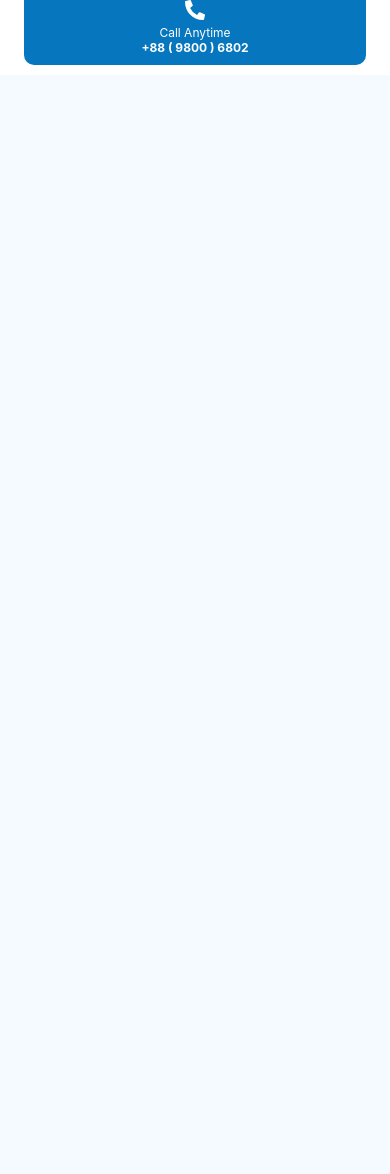
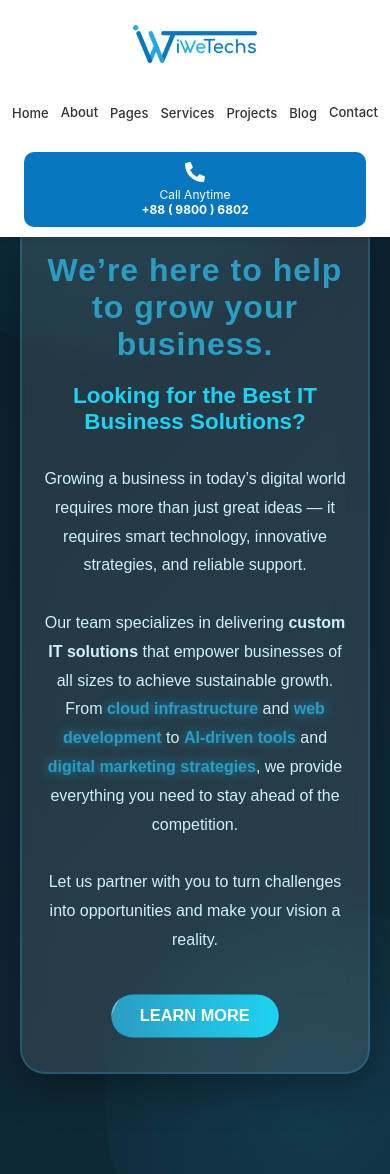
Before and after one commit to sujalkakadiya34/iwetechs, a React (Create React App) app: page /cta-learn in a window 390 px wide. Before the commit the page ends 844 px from the top, so only its background shows below. Built offline with nearby package versions, Linux system fonts and the light colour scheme.

Commit message:
active learn more button

```diff
--- a/src/App.css
+++ b/src/App.css
@@ -79,7 +79,6 @@
 
 .navbar-container {
   position: fixed;
-   transition: 5s;
   top: 0;
   left: 0;
   width: 100%;
@@ -607,35 +606,40 @@ body {
 /* === Learn More Page css === */
 .learn-more-container {
   min-height: 100vh;
-  background: linear-gradient(to right, #f8f9ff, #eef2ff);
+  background: linear-gradient(to right, #0f3a4d, #2b9cc2);
   display: flex;
   justify-content: center;
   align-items: center;
   padding: 60px 20px;
   margin-top: 100px;
+  position: relative;
+  font-family: "Poppins", sans-serif;
 }
 
 .learn-more-content {
   max-width: 900px;
   text-align: center;
-  background: #fff;
+  background: rgba(255, 255, 255, 0.1);
+  backdrop-filter: blur(12px);
   padding: 40px 30px;
-  border-radius: 12px;
-  box-shadow: 0 10px 30px rgba(0, 0, 0, 0.1);
+  border-radius: 20px;
+  box-shadow: 0 15px 40px rgba(0, 0, 0, 0.3);
   animation: fadeIn 1s ease-in-out;
+  border: 2px solid rgba(43, 156, 194, 0.3);
 }
 
 .learn-more-title {
   font-size: 36px;
   font-weight: 800;
-  color: #333;
+  color: #e0f7fa;
   margin-bottom: 20px;
+  text-shadow: 0 0 10px rgba(43, 156, 194, 0.7);
 }
 
 .learn-more-text {
   font-size: 18px;
   line-height: 1.8;
-  color: #555;
+  color: #d9f5ff;
   margin-bottom: 40px;
 }
 
@@ -648,11 +652,11 @@ body {
 }
 
 .stat-box {
-  background: linear-gradient(135deg, #6a11cb, #2575fc);
+  background: linear-gradient(135deg, #2b9cc2, #00c0ff);
   color: #fff;
   padding: 20px 30px;
-  border-radius: 12px;
-  box-shadow: 0 6px 15px rgba(0, 0, 0, 0.2);
+  border-radius: 15px;
+  box-shadow: 0 6px 15px rgba(0, 0, 0, 0.25);
   text-align: center;
   width: 180px;
   transition: all 0.3s ease;
@@ -660,7 +664,7 @@ body {
 
 .stat-box:hover {
   transform: translateY(-5px);
-  box-shadow: 0 10px 20px rgba(0, 0, 0, 0.25);
+  box-shadow: 0 12px 25px rgba(43, 156, 194, 0.5);
 }
 
 .stat-box h2 {
@@ -672,6 +676,7 @@ body {
 .stat-box p {
   font-size: 14px;
   margin: 0;
+  color: #e0f7fa;
 }
 
 /* === Animation === */
@@ -692,7 +697,7 @@ body {
     font-size: 28px;
   }
 
-  .learn-more-container{
+  .learn-more-container {
     margin-top: 80px;
   }
 
@@ -1605,7 +1610,7 @@ body {
 }
 
 .solutionimage-title-si {
-  font-size: 46px;
+  font-size: 80px;
   margin-top: -8px;
   font-weight: 800;
   line-height: 1.3;
@@ -2036,24 +2041,31 @@ body {
 /* LearnMoreReady.js */
 
 /* ===== Page Wrapper ===== */
+/* ===== Page Wrapper ===== */
 .lm-ready-page {
   font-family: "Poppins", sans-serif;
-  color: #222;
-  margin-top: 125px;
+  color: #fff;
+  margin-top: 120px;
+  background: linear-gradient(135deg, #0f3a4d, #2b9cc2);
+  min-height: 100vh;
 }
 
 /* ===== Hero Section ===== */
 .lm-ready-hero {
-  background: linear-gradient(120deg, #00c3ff, #6c63ff);
-  color: #fff;
+  text-align: center;
   padding: 100px 20px;
-  text-align: center;
+  background: linear-gradient(135deg, #2b9cc2, #0f3a4d);
+  color: #e0f7fa;
+  position: relative;
+  overflow: hidden;
 }
 
 .lm-ready-hero h1 {
   font-size: 42px;
   font-weight: 700;
   margin-bottom: 12px;
+  text-shadow: 0 0 15px rgba(43, 156, 194, 0.8);
+  animation: slideDown 1s ease forwards;
 }
 
 .lm-ready-hero p {
@@ -2061,6 +2073,7 @@ body {
   opacity: 0.9;
   max-width: 700px;
   margin: 0 auto;
+  animation: fadeIn 1.2s ease forwards;
 }
 
 /* ===== Content Section ===== */
@@ -2070,24 +2083,30 @@ body {
   margin: 0 auto;
 }
 
-.content-box {
-  background: #fff;
-  border-radius: 12px;
-  padding: 40px 30px;
-  box-shadow: 0 6px 20px rgba(0, 0, 0, 0.06);
-}
-
-.content-box h2 {
+.content-box-lm {
+  background: rgba(255, 255, 255, 0.1);
+  backdrop-filter: blur(12px);
+  border-radius: 20px;
+  padding: 40px 35px;
+  box-shadow: 0 15px 40px rgba(0, 0, 0, 0.3);
+  border: 2px solid rgba(43, 156, 194, 0.3);
+  animation: fadeInScale 1s ease forwards;
+  color: #e0f7fa;
+}
+
+/* Content Titles & Text */
+.content-box-lm h2 {
   font-size: 28px;
   margin-bottom: 16px;
-  color: #007acc;
-}
-
-.content-box p {
-  font-size: 16px;
-  color: #555;
+  color: #2b9cc2;
+  text-shadow: 0 0 8px rgba(43, 156, 194, 0.7);
+}
+
+.content-box-lm-p {
+  margin-bottom: 20px;
+  margin-top: 15px;
   line-height: 1.7;
-  margin-bottom: 24px;
+  color: #d9f5ff;
 }
 
 /* ===== Features List ===== */
@@ -2103,34 +2122,70 @@ body {
   gap: 12px;
   margin-bottom: 12px;
   font-size: 16px;
-  color: #444;
+  color: #d9f5ff;
+  animation: fadeIn 1.2s ease forwards;
 }
 
 .check {
-  color: #00c3ff;
+  color: #2b9cc2;
   font-size: 18px;
   flex-shrink: 0;
 }
 
 /* ===== Button / Actions ===== */
 .actions {
-  margin-top: 20px;
+  margin-top: 25px;
 }
 
 .btn-learn {
-  background: #007acc;
+  background: linear-gradient(90deg, #2b9cc2, #00c0ff);
   color: #fff;
   padding: 12px 22px;
-  border-radius: 6px;
+  border-radius: 50px;
   text-decoration: none;
   font-weight: 600;
-  transition: background 0.3s ease, transform 0.2s ease;
   display: inline-block;
+  transition: all 0.3s ease;
+  box-shadow: 0 8px 20px rgba(43, 156, 194, 0.4);
 }
 
 .btn-learn:hover {
-  background: #005ea3;
-  transform: translateY(-2px);
+  transform: translateY(-4px) scale(1.05);
+  box-shadow: 0 14px 35px rgba(43, 156, 194, 0.6);
+}
+
+/* ===== Animations ===== */
+@keyframes fadeIn {
+  from {
+    opacity: 0;
+    transform: translateY(20px);
+  }
+  to {
+    opacity: 1;
+    transform: translateY(0);
+  }
+}
+
+@keyframes slideDown {
+  from {
+    opacity: 0;
+    transform: translateY(-40px);
+  }
+  to {
+    opacity: 1;
+    transform: translateY(0);
+  }
+}
+
+@keyframes fadeInScale {
+  from {
+    opacity: 0;
+    transform: scale(0.85);
+  }
+  to {
+    opacity: 1;
+    transform: scale(1);
+  }
 }
 
 /* ===== Responsive Design ===== */
@@ -2143,7 +2198,7 @@ body {
     font-size: 34px;
   }
 
-  .content-box {
+  .content-box-lm {
     padding: 30px 20px;
   }
 }
@@ -2161,11 +2216,10 @@ body {
     font-size: 15px;
   }
 
-  .content-box h2 {
+  .content-box-lm h2 {
     font-size: 22px;
   }
 
-  .content-box p,
   .features li {
     font-size: 14px;
   }
@@ -2176,5 +2230,234 @@ body {
   }
 }
 
-
 /* end of LearnMoreReady.js */
+
+
+
+
+
+
+
+
+
+
+
+
+
+
+  /* 🌐 Full Page Section */
+.ctaLmBox {
+  min-height: 100vh;
+  background: linear-gradient(135deg, #0a1f2b, #102b3a);
+  overflow: hidden;
+  display: flex;
+  justify-content: center;
+  align-items: flex-start;
+  padding: 100px 20px;
+  font-family: "Poppins", sans-serif;
+  position: relative;
+}
+
+/* Floating circles background */
+.ctaLmBox::before,
+.ctaLmBox::after {
+  content: "";
+  position: absolute;
+  width: 400px;
+  height: 400px;
+  border-radius: 50%;
+  background: radial-gradient(circle, rgba(43,156,194,0.15), transparent);
+  animation: floatCircle 10s infinite ease-in-out;
+  z-index: 0;
+}
+
+.ctaLmBox::before {
+  top: -100px;
+  left: -100px;
+}
+
+.ctaLmBox::after {
+  bottom: -150px;
+  right: -120px;
+  animation-delay: 3s;
+}
+
+/* Glassmorphism card */
+.ctaLmContent {
+  position: relative;
+  z-index: 1;
+  background: rgba(255, 255, 255, 0.1);
+  backdrop-filter: blur(14px);
+  border: 2px solid rgba(43,156,194,0.3);
+  padding: 60px 50px;
+  border-radius: 25px;
+  max-width: 850px;
+  text-align: center;
+  box-shadow: 0 15px 40px rgba(0, 0, 0, 0.3);
+  margin-top: 100px;
+  animation: fadeInScale 1.2s ease;
+}
+
+/* Headings */
+.ctaLmContent h1 {
+  font-size: 2.8rem;
+  color: #2b9cc2;
+  margin-bottom: 20px;
+  font-weight: 700;
+  letter-spacing: 1px;
+  animation: slideDown 1.2s ease forwards;
+}
+
+.ctaLmContent h2 {
+  font-size: 1.8rem;
+  font-weight: 600;
+  color: #1ed2f2;
+  margin-bottom: 30px;
+  animation: slideUp 1.4s ease forwards;
+}
+
+/* Paragraph */
+.ctaLmContent p {
+  font-size: 1.1rem;
+  line-height: 1.8;
+  color: #d0f0fa;
+  margin-bottom: 40px;
+  animation: fadeIn 2s ease forwards;
+}
+
+/* Highlight effect */
+.highlight {
+  color: #2b9cc2;
+  font-weight: 600;
+  text-shadow: 0 0 12px rgba(43,156,194,0.9);
+}
+
+/* Futuristic Button */
+.ctaAnimatedBtn {
+  background: linear-gradient(90deg, #2b9cc2, #1ed2f2);
+  color: #fff;
+  border: none;
+  padding: 15px 40px;
+  font-size: 1.1rem;
+  font-weight: 600;
+  border-radius: 50px;
+  cursor: pointer;
+  transition: all 0.4s ease;
+  position: relative;
+  overflow: hidden;
+  box-shadow: 0 8px 20px rgba(43,156,194,0.4);
+  animation: pulseBtn 2s infinite;
+}
+
+.ctaAnimatedBtn::before {
+  content: "";
+  position: absolute;
+  top: 0;
+  left: -100%;
+  width: 100%;
+  height: 100%;
+  background: rgba(255, 255, 255, 0.3);
+  transform: skewX(-25deg);
+  transition: 0.5s;
+}
+
+.ctaAnimatedBtn:hover::before {
+  left: 100%;
+}
+
+.ctaAnimatedBtn:hover {
+  transform: translateY(-5px) scale(1.05);
+  box-shadow: 0 14px 35px rgba(43,156,194,0.6);
+}
+
+/* ============ Animations ============ */
+@keyframes fadeInScale {
+  0% {
+    opacity: 0;
+    transform: scale(0.85);
+  }
+  100% {
+    opacity: 1;
+    transform: scale(1);
+  }
+}
+
+@keyframes slideDown {
+  0% {
+    opacity: 0;
+    transform: translateY(-50px);
+  }
+  100% {
+    opacity: 1;
+    transform: translateY(0);
+  }
+}
+
+@keyframes slideUp {
+  0% {
+    opacity: 0;
+    transform: translateY(50px);
+  }
+  100% {
+    opacity: 1;
+    transform: translateY(0);
+  }
+}
+
+@keyframes fadeIn {
+  0% {
+    opacity: 0;
+  }
+  100% {
+    opacity: 1;
+  }
+}
+
+@keyframes floatCircle {
+  0%, 100% {
+    transform: translateY(0) scale(1);
+  }
+  50% {
+    transform: translateY(-30px) scale(1.05);
+  }
+}
+
+@keyframes pulseBtn {
+  0% {
+    transform: scale(1);
+    box-shadow: 0 0 0 0 rgba(43,156,194,0.6);
+  }
+  70% {
+    transform: scale(1.05);
+    box-shadow: 0 0 0 20px rgba(43,156,194,0);
+  }
+  100% {
+    transform: scale(1);
+    box-shadow: 0 0 0 0 rgba(43,156,194,0);
+  }
+}
+
+/* Responsive */
+@media (max-width: 768px) {
+  .ctaLmContent {
+    padding: 35px 20px;
+    margin-top: 40px;
+  }
+
+  .ctaLmContent h1 {
+    font-size: 2rem;
+  }
+
+  .ctaLmContent h2 {
+    font-size: 1.4rem;
+  }
+
+  .ctaLmContent p {
+    font-size: 1rem;
+  }
+
+  .ctaAnimatedBtn {
+    padding: 12px 28px;
+    font-size: 1rem;
+  }
+}
--- a/src/App.js
+++ b/src/App.js
@@ -21,6 +21,7 @@ import { BrowserRouter, Routes, Route } from "react-router-dom";
 import LearnMore from "./LearnMore";
 import LearnMoreReady from "./LearnMoreReady";
 import AboutCompanyPage from "./AboutCompanyPage";
+import CtaLmBtn from "./ctalmbtn";  // ✅ new file
 
 function App() {
   return (
@@ -50,7 +51,7 @@ function App() {
           }
         />
 
-        {/* Generic Learn More page (if used) */}
+        {/* Generic Learn More page */}
         <Route path="/learn-more" element={<LearnMore />} />
 
         {/* Ready Section Learn More page */}
@@ -58,10 +59,10 @@ function App() {
 
         {/* About Company detailed page */}
         <Route path="/about-company" element={<AboutCompanyPage />} />
+
+        {/* ✅ CTA Learn More Button Route */}
+        <Route path="/cta-learn" element={<CtaLmBtn />} />
       </Routes>
-
-      {/* ✅ Footer always visible */}
-
     </BrowserRouter>
   );
 }
--- a/src/Dealing.css
+++ b/src/Dealing.css
@@ -17,6 +17,7 @@
   padding: 80px 3px 40px;
   color: white;
   width: 100%;
+  margin-top: -104px;
   }
 
   .dealing-top-text {
--- a/src/Footer.js
+++ b/src/Footer.js
@@ -61,7 +61,7 @@ function Footer() {
 
               <div className="contact-item">
                 <MdEmail className="icon" />
-                <span>sujalkakadiya1296@gmail.com</span>
+                <span>iwetechs1017@gmail.com</span>
               </div>
 
               <div className="contact-item">
--- a/src/LearnMoreReady.js
+++ b/src/LearnMoreReady.js
@@ -17,7 +17,7 @@ function LearnMoreReady() {
       <section className="lm-ready-content">
         <div className="content-box-lm">
           <h2>Why Choose Us?</h2>
-          <p>
+          <p className="content-box-lm-p">
             We provide high-quality IT solutions tailored to your business needs.
             From cloud integration to app development, our team is always ready.
           </p>
--- a/src/Navbar.js
+++ b/src/Navbar.js
@@ -1,13 +1,46 @@
-import React from "react";
+// Navbar.js
+import React, { useEffect, useRef, useState } from "react";
 import "./App.css";
-// import "./rspsv.css";
-// import { FaTwitter, FaFacebookF, FaPinterestP, FaInstagram, FaSearch, FaShoppingCart, FaPhoneAlt } from "react-icons/fa";
 import { FaPhoneAlt } from "react-icons/fa";
 
 function Navbar() {
+  const [visible, setVisible] = useState(true);
+  const [animating, setAnimating] = useState(false);
+  const timerRef = useRef(null);
+  const triggeredRef = useRef(false);
+
+  useEffect(() => {
+    function handleScroll() {
+      if (!triggeredRef.current && window.scrollY > 0) {
+        triggeredRef.current = true;
+        setVisible(false);
+        timerRef.current = setTimeout(() => {
+          setVisible(true);
+          setAnimating(true);
+          timerRef.current = null;
+        }, 300);
+      }
+    }
+
+    window.addEventListener("scroll", handleScroll, { passive: true });
+
+    return () => {
+      window.removeEventListener("scroll", handleScroll);
+      if (timerRef.current) clearTimeout(timerRef.current);
+    };
+  }, []);
 
   return (
-    <header className="navbar-container">
+    <header
+      className="navbar-container"
+      style={{
+        transform: visible ? "translateY(0)" : "translateY(-120%)",
+        opacity: visible ? 1 : 0,
+        transition: animating
+          ? "transform 0.6s ease, opacity 0.4s ease"
+          : "none",
+      }}
+    >
       <div className="main-navbar">
         <div className="logo-section">
           <img src="./assets/iwetechs.png" alt="Logo" />
@@ -15,56 +48,56 @@ function Navbar() {
 
         <nav className="menu">
           <div className="dropdown">
-            <a href="http://localhost:3000/" className="dropdown-toggle">Home</a>
+            <a href="#sanmlknm" className="dropdown-toggle">Home</a>
             <div className="dropdown-menu">
-              <a href="http://localhost:3000/">Home 1</a>
-              <a href="http://localhost:3000/">Home 2</a>
-              <a href="http://localhost:3000/">Home 3</a>
-              <a href="http://localhost:3000/">Home 4</a>
-              <a href="http://localhost:3000/">Home 5</a>
-              <a href="http://localhost:3000/">Header Versions</a>
+              <a href="#fhsdi">Home 1</a>
+              <a href="#fhsdi">Home 2</a>
+              <a href="#fhsdi">Home 3</a>
+              <a href="#fhsdi">Home 4</a>
+              <a href="#fhsdi">Home 5</a>
+              <a href="#fhsdi">Header Versions</a>
             </div>
           </div>
 
-          <a href="http://localhost:3000/">About</a>
+          <a href="#sknckn">About</a>
 
           <div className="dropdown">
-            <a href="http://localhost:3000/" className="dropdown-toggle">Pages</a>
+            <a href="#sdkmvldkv" className="dropdown-toggle">Pages</a>
             <div className="dropdown-menu">
-              <a href="http://localhost:3000/">Our Team</a>
-              <a href="http://localhost:3000/">Team Details</a>
+              <a href="#">Our Team</a>
+              <a href="#">Team Details</a>
             </div>
           </div>
 
           <div className="dropdown">
-            <a href="http://localhost:3000/" className="dropdown-toggle">Services</a>
+            <a href="#" className="dropdown-toggle">Services</a>
             <div className="dropdown-menu">
-              <a href="http://localhost:3000/">Service 1</a>
-              <a href="http://localhost:3000/">Service 2</a>
-              <a href="http://localhost:3000/">Service 3</a>
+              <a href="#">Service 1</a>
+              <a href="#">Service 2</a>
+              <a href="#">Service 3</a>
             </div>
           </div>
 
           <div className="dropdown">
-            <a href="https://iwetechs.vercel.app/" className="dropdown-toggle">Projects</a>
+            <a href="#" className="dropdown-toggle">Projects</a>
             <div className="dropdown-menu">
-              <a href="https://iwetechs.vercel.app/">Projects</a>
-              <a href="https://iwetechs.vercel.app/">Project Details</a>
+              <a href="#">Projects</a>
+              <a href="#">Project Details</a>
             </div>
           </div>
 
           <div className="dropdown">
-            <a href="https://iwetechs.vercel.app/" className="dropdown-toggle">Blog</a>
+            <a href="#" className="dropdown-toggle">Blog</a>
             <div className="dropdown-menu">
-              <a href="https://iwetechs.vercel.app/">Blog</a>
-              <a href="https://iwetechs.vercel.app/">Blog Details</a>
+              <a href="#">Blog</a>
+              <a href="#">Blog Details</a>
             </div>
           </div>
 
-          <a href="https://iwetechs.vercel.app/">Contact</a>
+          <a href="#">Contact</a>
         </nav>
+
         <div className="right-section">
-
           <div className="call-box">
             <FaPhoneAlt className="call-icon" />
             <div>
--- /dev/null
+++ b/src/ctalmbtn.js
@@ -0,0 +1,40 @@
+// src/ctalmbtn.js
+import React from "react";
+import { useNavigate } from "react-router-dom";
+import "./App.css";
+
+export default function CtaLmBtn() {
+  const navigate = useNavigate();
+
+  const handleClick = () => {
+    navigate("/learn-more");
+  };
+
+  return (
+    <section className="ctaLmBox">
+      <div className="ctaLmContent animateContainer">
+        <h1 className="animateFadeDown">We’re here to help to grow your business.</h1>
+        <h2 className="animateFadeUp">Looking for the Best IT Business Solutions?</h2>
+        <p className="animateFadeIn">
+          Growing a business in today’s digital world requires more than just
+          great ideas — it requires smart technology, innovative strategies, and
+          reliable support. <br /> <br />
+          Our team specializes in delivering <b>custom IT solutions</b> that
+          empower businesses of all sizes to achieve sustainable growth. From
+          <span className="highlight"> cloud infrastructure</span> and{" "}
+          <span className="highlight">web development</span> to{" "}
+          <span className="highlight">AI-driven tools</span> and{" "}
+          <span className="highlight">digital marketing strategies</span>, we
+          provide everything you need to stay ahead of the competition. <br />{" "}
+          <br />
+          Let us partner with you to turn challenges into opportunities and make
+          your vision a reality.
+        </p>
+
+        <button onClick={handleClick} className="ctaAnimatedBtn">
+          LEARN MORE
+        </button>
+      </div>
+    </section>
+  );
+}
```
Also changed, not shown: src/CtaSection.js (+10 -2 lines), 12 other files (tests, documents, lock files or other folders).
